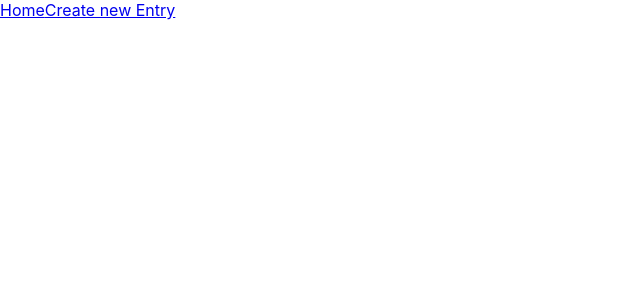
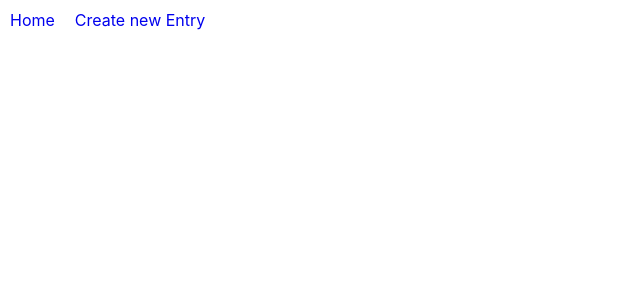
Before and after one commit to smcnabb83/gratitudejournal, a React (Create React App) app in the folder frontend/: page /entries in a window 1280 px wide. Shown: the top 300 px of the page, without its empty margins (0-640 px from the left). Built offline with nearby package versions, Linux system fonts and the light colour scheme.

Commit message:
Made layout changes to both header and layout

```diff
--- a/frontend/src/components/header.js
+++ b/frontend/src/components/header.js
@@ -2,11 +2,20 @@ import React from 'react';
 import {Link} from 'react-router-dom';
 import styled from 'styled-components';
 
+const HeaderStyle = styled.div`
+    display: flex;
+    flex-direction: row;
+    a {
+        text-decoration: none;
+        padding: 10px;
+    }
+`;
+
 const Header = props => (
-    <div>
+    <HeaderStyle>
         <Link to="/">Home</Link>
         <Link to="/create">Create new Entry</Link>
-    </div>
+    </HeaderStyle>
 )
 
 export default Header;
--- a/frontend/src/components/layout.js
+++ b/frontend/src/components/layout.js
@@ -4,7 +4,7 @@ import Header from './header';
 
 const MainLayout = styled.div`
     display: grid;
-    grid-template-rows: 100px 1fr;
+    grid-template-rows: 50px 1fr;
 `;
 
 const HeaderArea = styled.div`
```
